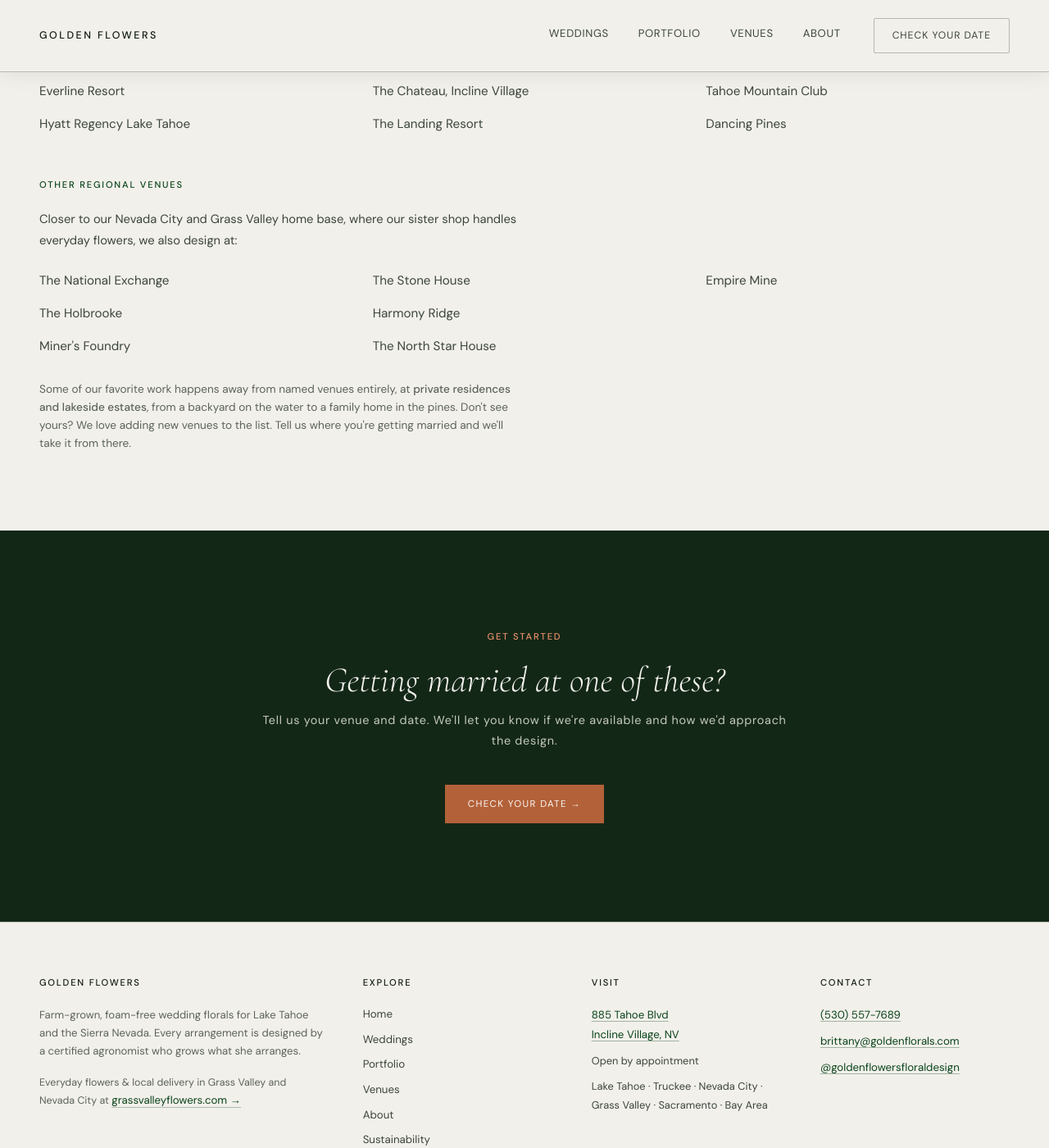
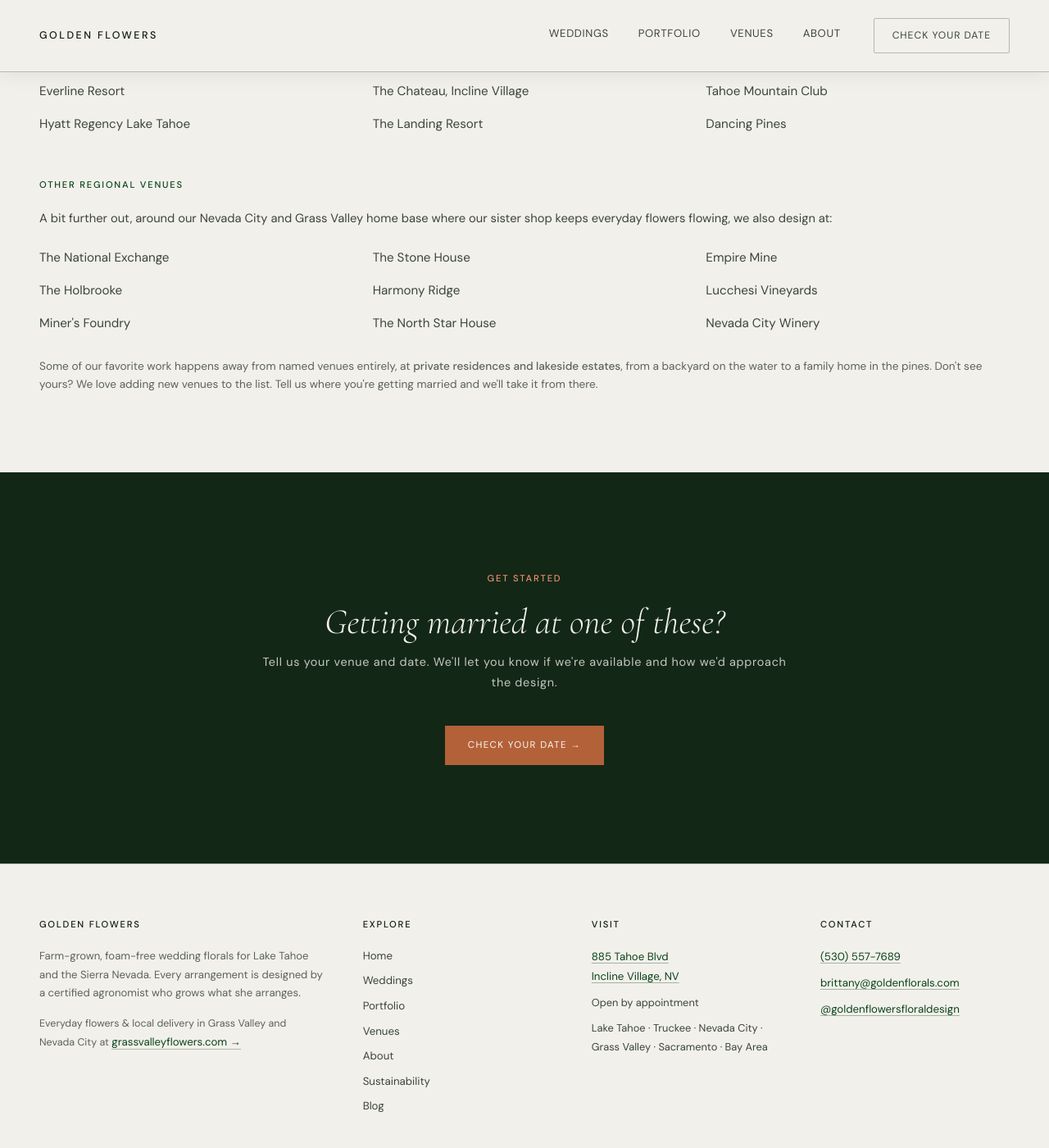
Before and after one commit to jshplhm/goldenflowers, a Jekyll site: the page built from venues/index.md, in a window 1280 px wide and 1400 px high, scrolled down 1578 px. Shown: the whole window at 82% size. Built offline with Jekyll 4.4.1, drawn with Linux system fonts in a browser that asks for light colours.

Commit message:
cleanup: venues list copy full-width + balanced 3x3 regional group
- Regional intro and the private-residences note now span full width
  (removed the max-width clamps).
- "Other regional venues" balanced to 9 (3x3): added Lucchesi Vineyards and
  Nevada City Winery alongside the existing seven.
- Regional intro reworded to read as "a bit further out" from the Tahoe
  basin list above it.

Branch only; main/live untouched.

Co-Authored-By: Claude Opus 4.8 <noreply@anthropic.com>

```diff
--- a/assets/css/style.css
+++ b/assets/css/style.css
@@ -1814,7 +1814,8 @@ a.aesthetic-card { display: block; text-decoration: none; color: inherit; }
 .venues-more { margin-top: 56px; padding-top: 32px; border-top: 1px solid var(--bor); }
 .venues-more-list { columns: 3; column-gap: 36px; list-style: none; margin: 16px 0 0; padding: 0; }
 .venues-more-list li { font-size: .95rem; color: var(--fg2); padding: 7px 0; break-inside: avoid; }
-.venues-more-note { margin-top: 22px; font-size: .85rem; color: var(--fgm); max-width: 580px; line-height: 1.6; }
+.venues-more-intro { font-size: .92rem; color: var(--fg2); margin: 0 0 6px; line-height: 1.6; }
+.venues-more-note { margin-top: 22px; font-size: .85rem; color: var(--fgm); line-height: 1.6; }
 @media (max-width: 700px) { .venues-more-list { columns: 2; } }
 
 /* Venues nav dropdown (desktop only) */
--- a/venues/index.md
+++ b/venues/index.md
@@ -66,7 +66,7 @@ no_prefooter: true
       </ul>
 
       <p class="label" style="margin-top:44px;">Other regional venues</p>
-      <p style="font-size:.92rem;color:var(--fg2);max-width:620px;margin-bottom:4px;">Closer to our Nevada City and Grass Valley home base, where our sister shop handles everyday flowers, we also design at:</p>
+      <p class="venues-more-intro">A bit further out, around our Nevada City and Grass Valley home base where our sister shop keeps everyday flowers flowing, we also design at:</p>
       <ul class="venues-more-list">
         <li>The National Exchange</li>
         <li>The Holbrooke</li>
@@ -75,6 +75,8 @@ no_prefooter: true
         <li>Harmony Ridge</li>
         <li>The North Star House</li>
         <li>Empire Mine</li>
+        <li>Lucchesi Vineyards</li>
+        <li>Nevada City Winery</li>
       </ul>
 
       <p class="venues-more-note">Some of our favorite work happens away from named venues entirely, at <strong>private residences and lakeside estates</strong>, from a backyard on the water to a family home in the pines. Don't see yours? We love adding new venues to the list. Tell us where you're getting married and we'll take it from there.</p>
```
